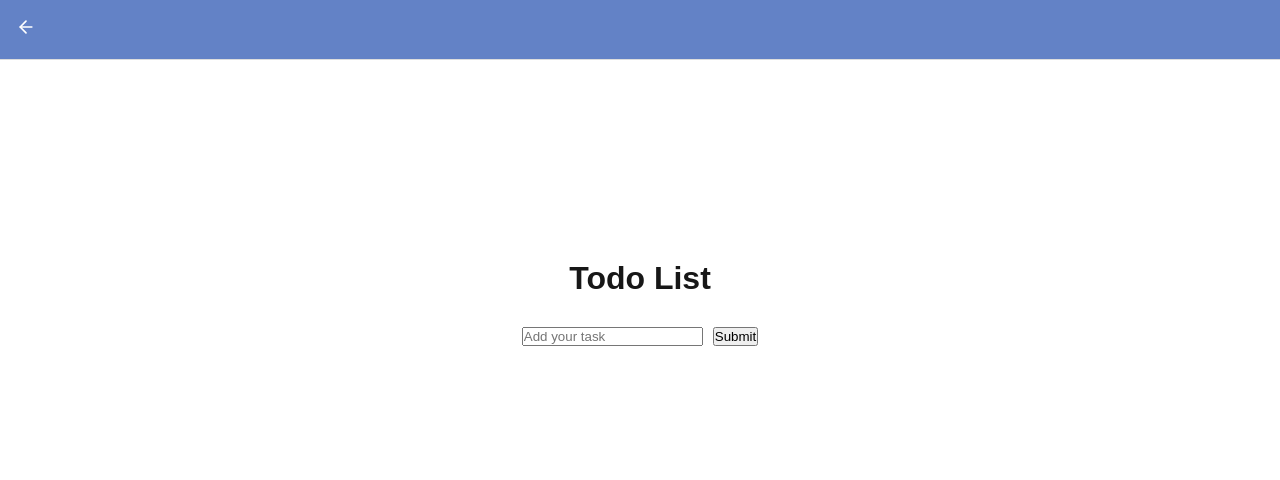
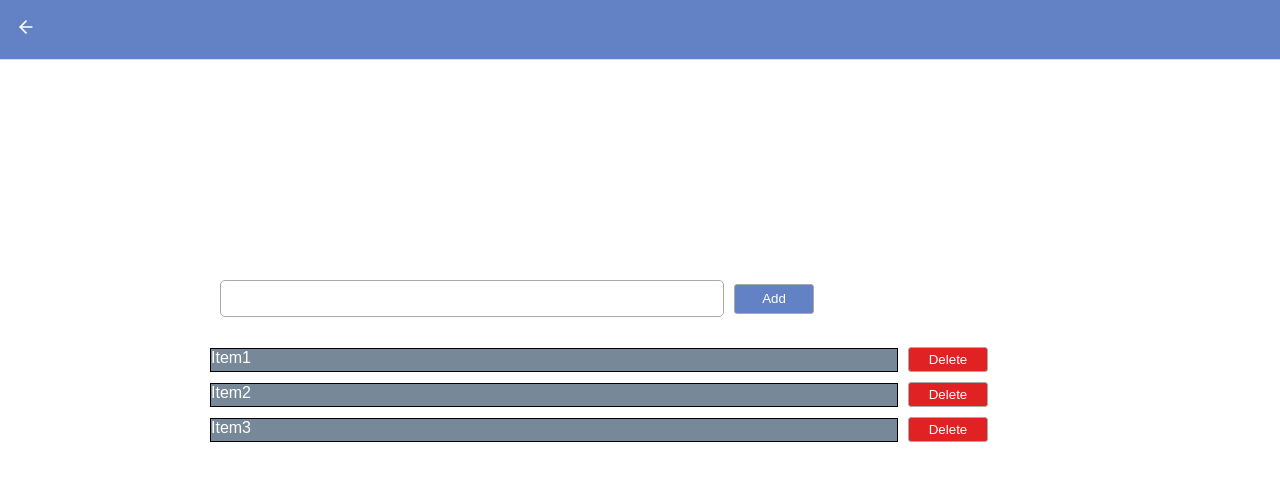
Before and after one commit to sushma-priyadharssini/react-ui-coding, a Next.js app: page /projects/to-do-list in a window 1280 px wide. Shown: the top 480 px of the page. Built offline with nearby package versions, Linux system fonts and the light colour scheme.

Commit message:
todo list enhancement

```diff
--- /dev/null
+++ b/src/libs/to-do-list/components/add-to-do.js
@@ -0,0 +1,22 @@
+import { useRef } from "react";
+import styles from "../todo.module.css";
+
+let AddTodo = (props) => {
+    let newItemRef = useRef("");
+    return (
+        <div className={styles.inputContainer}>
+            <input ref={newItemRef} className={styles.inputTextbox} />
+            <button
+                className={styles.addBtn}
+                onClick={() => {
+                    props.onAdd(newItemRef);
+                    newItemRef.current.value = "";
+                }}
+            >
+                Add
+            </button>
+        </div>
+    );
+};
+
+export default AddTodo;
--- /dev/null
+++ b/src/libs/to-do-list/components/to-do-item.js
@@ -0,0 +1,21 @@
+import styles from "../todo.module.css";
+import { useState } from "react";
+
+let TodoItem = (props) => {
+    const [selected, setSelected] = useState(false);
+    console.log(selected);
+    return (
+        <div className={styles.itemCard}>
+            <div
+                className={`${styles.itemHolder} ${selected ? styles.selected : styles.unselected
+                    }`}
+                onClick={() => setSelected((prevState) => !prevState)}
+            >
+                {props.item.name}
+            </div>
+            <button onClick={() => props.onDelete(props.item.id)} className={styles.deleteButton}>Delete</button>
+        </div>
+    );
+};
+
+export default TodoItem;
--- /dev/null
+++ b/src/libs/to-do-list/components/to-do-list.js
@@ -0,0 +1,43 @@
+"use client";
+import styles from "../todo.module.css"
+import AddTodo from "./add-to-do";
+import TodoItem from "./to-do-item";
+import { useState } from "react";
+
+const ITEMS = [
+    { id: 1, name: "Item1" },
+    { id: 2, name: "Item2" },
+    { id: 3, name: "Item3" }
+];
+
+
+const ToDoList = () => {
+    const [todoItems, setTodoItems] = useState(ITEMS);
+    let onAddHandler = (itemName) => {
+        let itemObj = {
+            id: new Date().getTime(),
+            name: itemName.current.value
+        };
+        setTodoItems((prevItems) => {
+            return [...prevItems, itemObj];
+        });
+    };
+    let onDeleteHandler = (id) => {
+        let currItems = [...todoItems];
+        let itemToDeleteIndex = currItems.findIndex((item) => item.id === id);
+        currItems.splice(itemToDeleteIndex, 1);
+        setTodoItems(currItems);
+    };
+    return (
+        <div className={styles.container}>
+            <AddTodo onAdd={onAddHandler} />
+            {todoItems.map((item) => {
+                return (
+                    <TodoItem key={item.id} item={item} onDelete={onDeleteHandler} />
+                );
+            })}
+        </div>
+    );
+}
+
+export default ToDoList;
--- a/src/libs/to-do-list/index.js
+++ b/src/libs/to-do-list/index.js
@@ -1 +1 @@
-export { default } from "./to-do-list";
+export { default } from "./components/to-do-list";
--- a/src/libs/to-do-list/to-do-list.js
+++ /dev/null
@@ -1,48 +0,0 @@
-"use client";
-import { useState } from 'react';
-import styles from "./todo.module.css"
-
-const ToDoList = () => {
-    const [value, setValue] = useState("");
-    const [list, setList] = useState([]);
-
-    const submitHandler = () => {
-        setList((prev) => prev.concat(value));
-        setValue("")
-    }
-
-    const deleteHandler = (ev) => {
-        const itemToRemove = ev.target.getAttribute("data-item");
-        setList(list.filter(l => l !== itemToRemove));
-    }
-
-    return (
-        <>
-            <h1>Todo List</h1>
-            <div className={styles.inputContainer}>
-                <input
-                    value={value}
-                    type="text"
-                    placeholder="Add your task"
-                    onChange={(ev) => setValue(ev.target.value)}
-                />
-                <div>
-                    <button onClick={submitHandler}>Submit</button>
-                </div>
-            </div>
-            <ul onClick={deleteHandler}>
-                {list.map((item, idx) => {
-                    return (
-                        <li key={idx} id={item}>
-                            <span>{item}</span>{" "}
-                            <button data-item={item}>Delete</button>
-                        </li>
-                    )
-                }
-                )}
-            </ul>
-        </>
-    );
-}
-
-export default ToDoList;
--- a/src/libs/to-do-list/todo.module.css
+++ b/src/libs/to-do-list/todo.module.css
@@ -1,4 +1,58 @@
+.container {
+  width: 100%;
+}
+
 .inputContainer {
+  width: 100%;
   display: flex;
-  gap: 10px;
+  padding: 20px;
+  align-items: center;
 }
+
+.inputTextbox {
+  width: 60%;
+  padding: 10px;
+  border-radius: 5px;
+  border: 1px solid darkgray;
+}
+
+.addBtn {
+  margin-left: 10px;
+  width: 80px;
+  height: 30px;
+  border-radius: 3px;
+  border: 1px solid darkgray;
+  background-color: #6382c6;
+  color: white;
+}
+
+.deleteButton {
+  width: 80px;
+  height: 25px;
+  border-radius: 3px;
+  border: 1px solid darkgray;
+  color: white;
+  background-color: #e02222;
+}
+
+.itemCard {
+  display: flex;
+  margin: 10px;
+  align-items: center;
+  color: white;
+}
+
+.selected {
+  background-color: #2563eb;
+}
+
+.unselected {
+  background-color: lightslategrey;
+}
+
+.itemHolder {
+  width: 80%;
+  height: 24px;
+  border: 1px solid black;
+  margin-right: 10px;
+}
```
